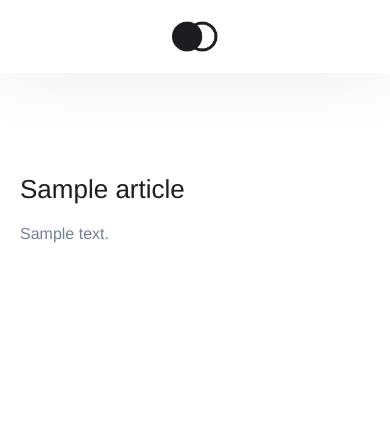
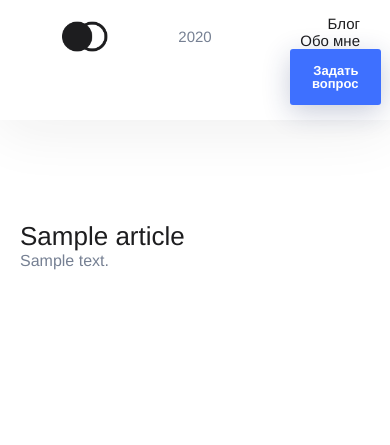
Before and after one commit to nazaralynadirbek/pyblog, a Flask app: page /articles/ in a window 390 px wide. Shown: the top 445 px of the page. Run offline with Flask 2, Linux system fonts and the light colour scheme; tables that the repository leaves empty hold one stand-in row (values such as "Sample post").

Commit message:
Template changes

```diff
--- a/app/static/styles/css/desktop.css
+++ b/app/static/styles/css/desktop.css
@@ -92,6 +92,9 @@
   clear: both;
   content: '';
   display: block;
+}
+.container .middle .content {
+  position: relative;
 }
 .container .middle .content .articles .article {
   background-color: transparent;
@@ -215,6 +218,15 @@
   width: 100%;
   display: block;
 }
+.container .middle .content .error img {
+  top: 0;
+  left: 0;
+  width: 274px;
+  height: 144px;
+  margin-top: -72px;
+  margin-left: -137px;
+  position: absolute;
+}
 .container .middle .content.wrapper {
   margin: 0 auto;
   max-width: 810px;
--- a/app/static/styles/css/responsive.css
+++ b/app/static/styles/css/responsive.css
@@ -1,32 +1,40 @@
 @media screen and (max-width: 1024px) {
-  .container .top .header .left,
-  .container .top .header .right {
+  .top .header .left,
+  .top .header .right {
     width: 50%;
   }
-  .container .top .header .middle {
+  .top .header .middle {
     display: none;
   }
 }
 @media screen and (max-width: 720px) {
-  .container .top .header .left {
+  .top .header .left {
     width: 20%;
   }
-  .container .top .header .right {
+  .top .header .right {
     width: 80%;
   }
 }
 @media screen and (max-width: 520px) {
-  .container .top .header .left {
+  .top .header .left {
     width: 100%;
     text-align: center;
   }
-  .container .top .header .right {
+  .top .header .right {
     display: none;
   }
-  .container .middle .content .articles .article.short .top .left {
+  .middle .content .articles .article.short .top .left {
     width: 100%;
   }
-  .container .middle .content .articles .article.short .top .right {
+  .middle .content .articles .article.short .top .right {
     display: none;
   }
 }
+@media screen and (max-width: 320px) {
+  .middle .content .articles .article.full .top .bottom .details ul.list li {
+    margin-left: 0;
+  }
+  .middle .content .articles .article.full .top .bottom .details ul.list li:first-child {
+    display: none;
+  }
+}
--- a/app/static/styles/less/desktop.less
+++ b/app/static/styles/less/desktop.less
@@ -281,6 +281,7 @@
           }
         }
       }
+      }
     }
     .content.wrapper {
       margin: 0 auto;
--- a/app/static/styles/less/responsive.less
+++ b/app/static/styles/less/responsive.less
@@ -1,5 +1,4 @@
 @media screen and (max-width: 1024px) {
-  .container {
   .top {
     .header {
       .left,
@@ -12,10 +11,8 @@
     }
   }
 }
-}
 
 @media screen and (max-width: 720px) {
-  .container {
   .top {
     .header {
       .left {
@@ -27,10 +24,8 @@
     }
   }
 }
-}
 
 @media screen and (max-width: 520px){
-  .container {
   .top {
     .header {
       .left {
@@ -59,4 +54,29 @@
     }
   }
 }
+
+@media screen and (max-width: 320px){
+  .middle {
+    .content {
+      .articles {
+        .article.full {
+          .top {
+            .bottom {
+              .details {
+                ul.list {
+                  li {
+                    margin-left: 0;
+
+                    &:first-child {
+                      display: none;
                     }
+                  }
+                }
+              }
+            }
+          }
+        }
+      }
+    }
+  }
+}
--- a/app/templates/default/base.html
+++ b/app/templates/default/base.html
@@ -15,7 +15,9 @@
     <body>
         <div class="container">
             <div class="top">
-                {% include 'default/include/header.html' %}
+                {% block header %}
+                    {% include 'default/include/header.html' %}
+                {% endblock %}
             </div>
             <div class="middle">
                 {% block content %}
--- a/app/templates/default/content/article.html
+++ b/app/templates/default/content/article.html
@@ -13,7 +13,7 @@
                     <div class="bottom">
                         <div class="details">
                             <ul class="list">
-                                <li>Добавлено <span>{{ data.updated_on }}</span></li>
+                                <li>Добавлено <span>{{ data.updated_on.strftime('%d %B %Y') }}</span></li>
                                 <li>Категория <a href="/tag/{{ data.pcategory.title|lower }}">{{ data.pcategory.title }}</a></li>
                             </ul>
                         </div>
@@ -21,7 +21,7 @@
                 </div>
                 <div class="bottom">
                     <div class="details">
-                        <p>{{ data.description }}</p>
+                        {{ data.description|safe }}
                     </div>
                 </div>
             </div>
--- a/app/templates/default/content/articles.html
+++ b/app/templates/default/content/articles.html
@@ -23,7 +23,7 @@
                     </div>
                     <div class="bottom">
                         <div class="details">
-                            <p>{{ row.description|truncate(1000, False) }}</p>
+                            {{ row.description|truncate(1000, False)|safe }}
                         </div>
                     </div>
                 </div>
--- a/app/templates/default/include/header.html
+++ b/app/templates/default/include/header.html
@@ -10,7 +10,13 @@
         <div class="archive">
             <ul class="list">
                 {% for year in archive %}
-                    <li><a href="/archive/{{ year }}" class="active">{{ year }}</a></li>
+                    {% if year|string in request.path %}
+                        <li><a href="/archive/{{ year }}" class="active">{{ year }}</a></li>
+                    {% elif 'archive' not in request.path and year == current_year %}
+                        <li><a href="/archive/{{ year }}" class="active">{{ year }}</a></li>
+                    {% else %}
+                        <li><a href="/archive/{{ year }}">{{ year }}</a></li>
+                    {% endif %}
                 {% endfor %}
             </ul>
         </div>
@@ -19,7 +25,7 @@
         <div class="menu">
             <ul class="list">
                 <li><a href="/">Блог</a></li>
-                <li><a href="/">Обо мне</a></li>
+                <li><a href="/about">Обо мне</a></li>
                 <li>
                     <a href="https://google.com" target="_blank" class="btn btn-default">Задать вопрос</a>
                 </li>
--- a/app/views.py
+++ b/app/views.py
@@ -46,6 +46,7 @@ def archive(year, page=1):
 
     articles = Article.query.filter(Article.updated_on >= start,
                                     Article.updated_on <= end).\
+                             order_by(desc(Article.id)).\
                              paginate(page, current_app.config['POSTS_PER_PAGE'], True)
 
     # Arguments
@@ -56,8 +57,9 @@ def archive(year, page=1):
 @app.route('/tag/<category>')
 @app.route('/tag/<category>/<int:page>')
 def tag(category, page=1):
-    articles = Article.query.filter_by(category=Category.query.filter(Category.title.ilike(category)).first().id)\
-                            .paginate(page, current_app.config['POSTS_PER_PAGE'], True)
+    articles = Article.query.filter_by(category=Category.query.filter(Category.title.ilike(category)).first().id).\
+                             order_by(desc(Article.id)).\
+                             paginate(page, current_app.config['POSTS_PER_PAGE'], True)
 
     # Arguments
     args = dict(category=category)
@@ -74,4 +76,7 @@ def archive_processor():
         if article.updated_on.year not in archive:
             archive.append(article.updated_on.year)
 
-    return dict(archive=archive)
+    # Current year
+    current_year = datetime.date.today().year
+
+    return dict(archive=archive, current_year=current_year)
```
Lines whose indentation alone changed are shown as unchanged.
